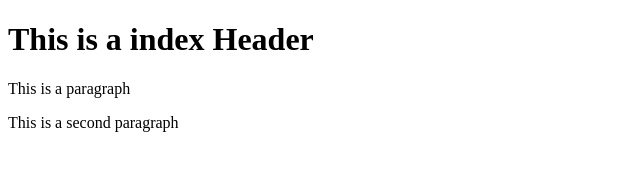
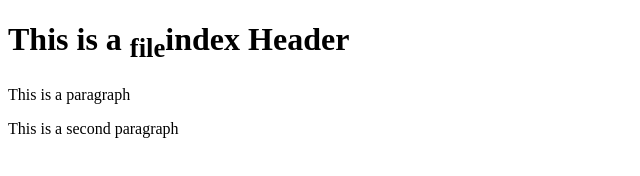
Before and after one commit to mjzaid921pccoer/my_git_test, a website: page index.html in a window 1280 px wide. Shown: the whole page, without its empty margins (0-640 px from the left). Drawn offline with Linux system fonts and the light colour scheme.

Commit message:
fourth commit

```diff
--- a/index.html
+++ b/index.html
@@ -3,7 +3,7 @@
     <head></head>
 
     <body>
-        <h1>This is a index Header</h1>
+        <h1>This is a <sub>file</sub>index Header</h1>
         <p>This is a paragraph</p>
         <p>This is a second paragraph</p>
     </body>
```
Also changed, not shown: package.json (added, +24 -0 lines), 2 other files.
